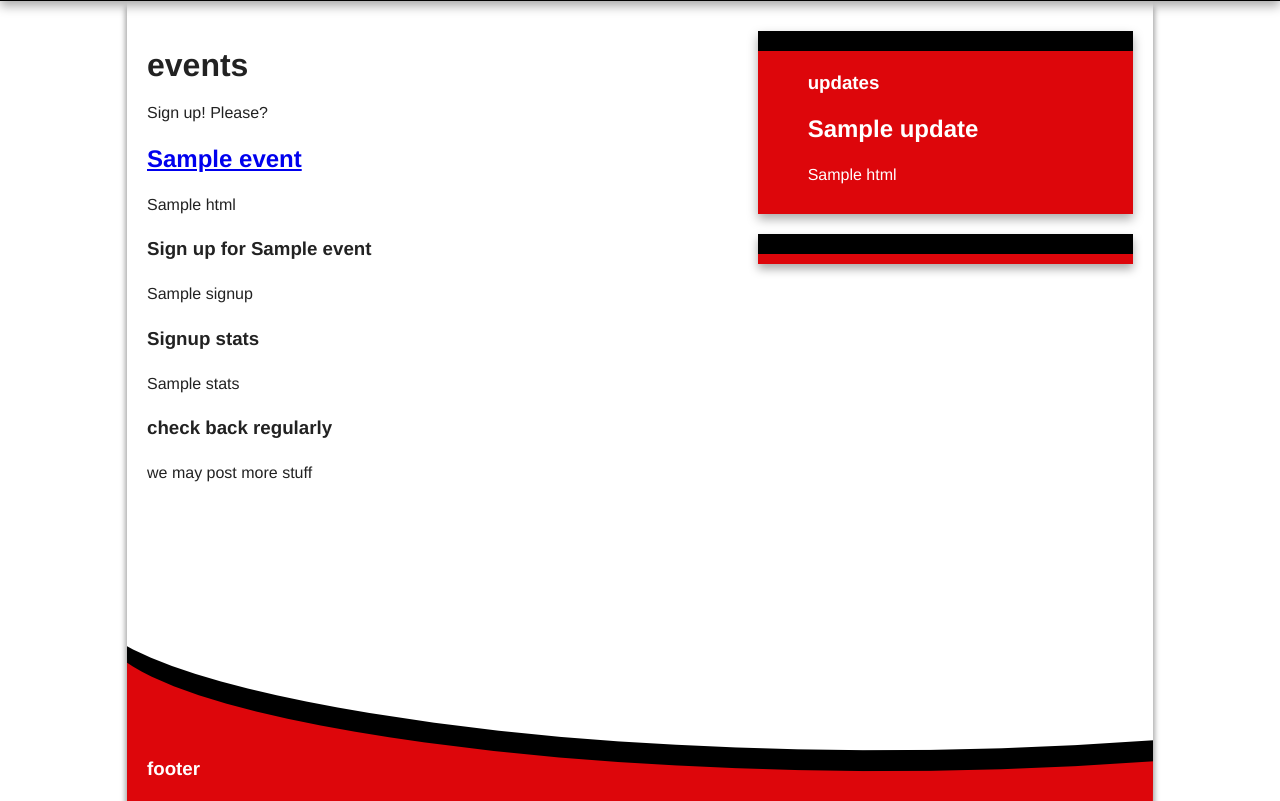
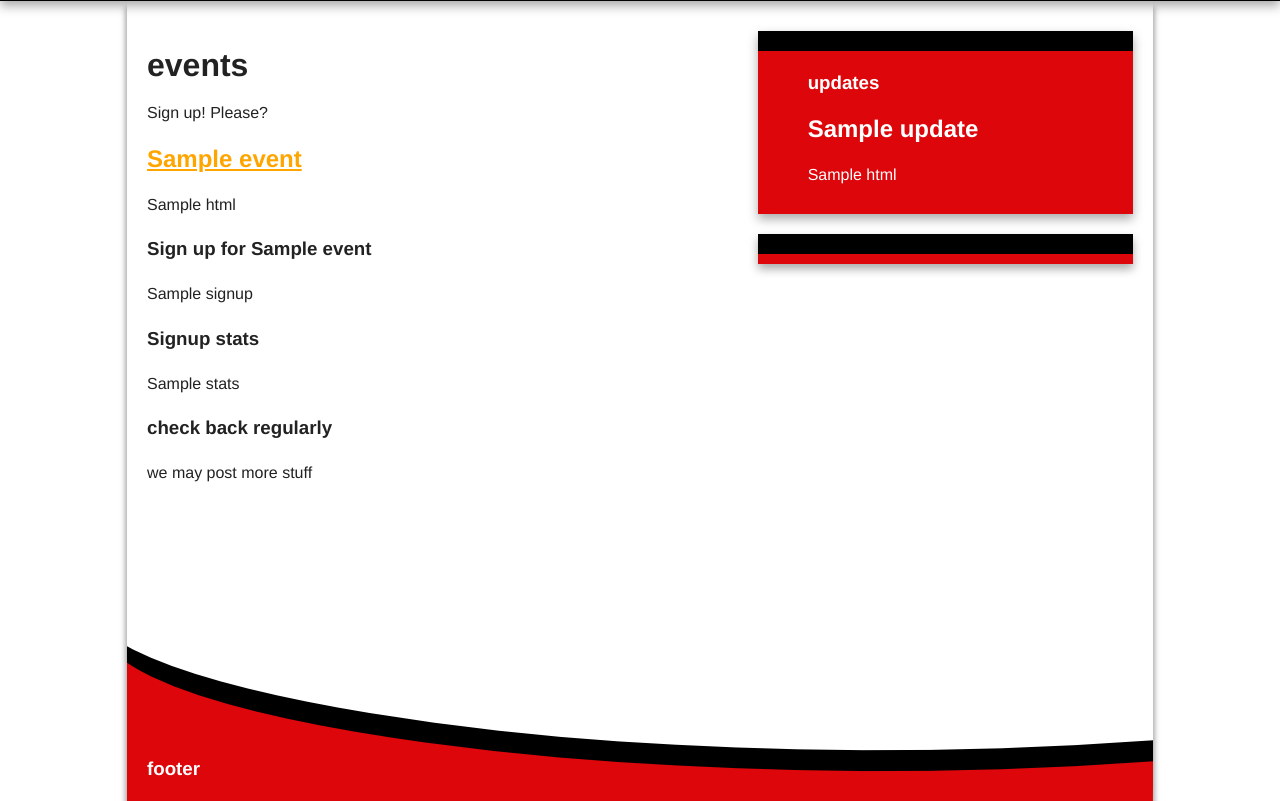
Before and after one commit to yingted/msmcyc, a Django app: template site/msmcyc/templates/events.html in a window 1280 px wide. Shown: the part 95-896 px from the top of the page. Run offline with Django 3.2, Linux system fonts and the light colour scheme; the template is opened without the code that fills it: most values are stand-ins (such as "Sample title", 1, 10 or a date in 2020); parts of the project's set-up code (start-up, migrations or seed data) failed here and were passed over; some libraries are stand-ins or nearby versions.

Commit message:
link mouseover

```diff
--- a/site/static/css/main.css
+++ b/site/static/css/main.css
@@ -97,6 +97,13 @@ body{
 }
 .fb_iframe_widget span{
 	display:block!important;
+}
+a{
+	color:orange;
+}
+a:hover{
+	color:white;
+	background-color:orange;
 }
 
 /* ===================
```
